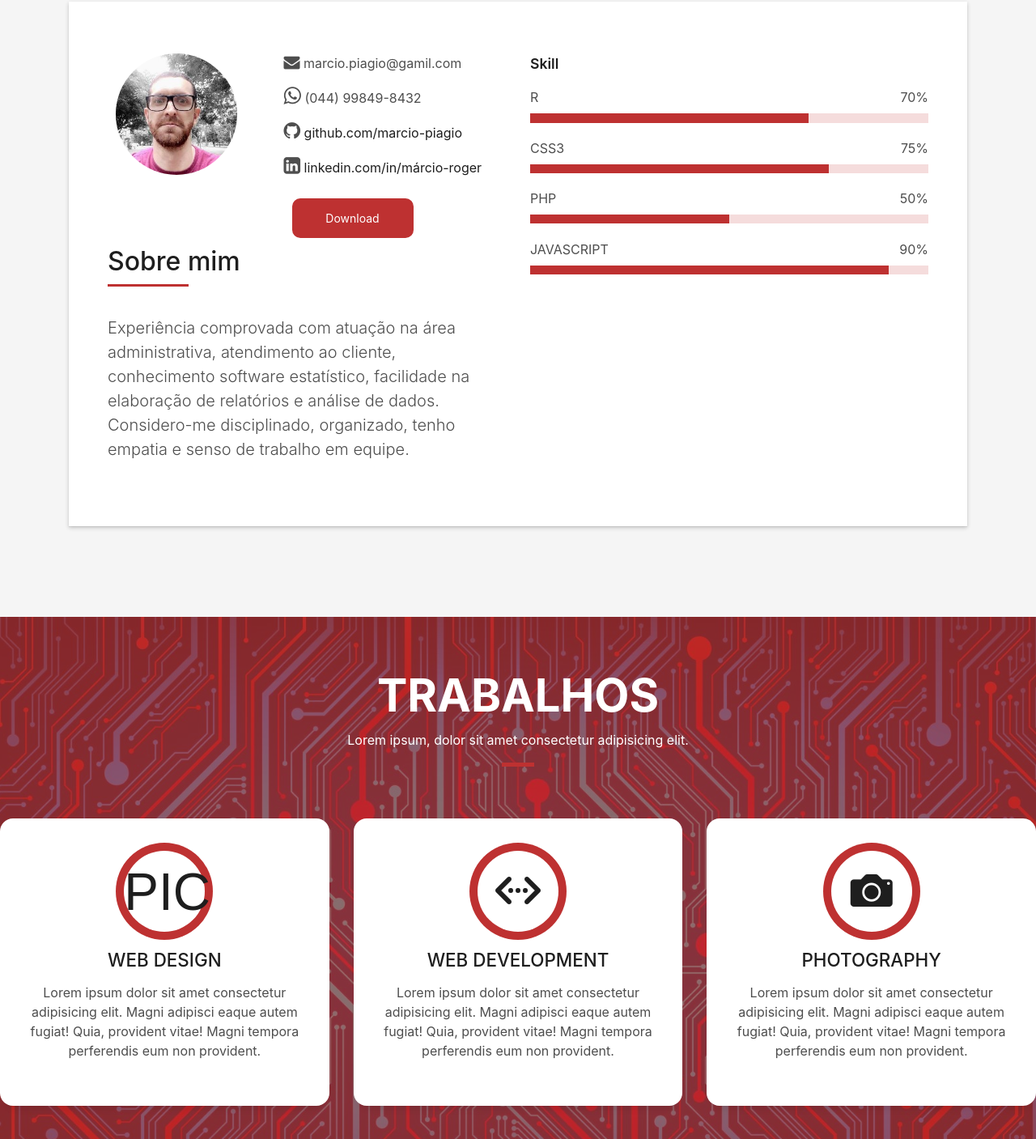
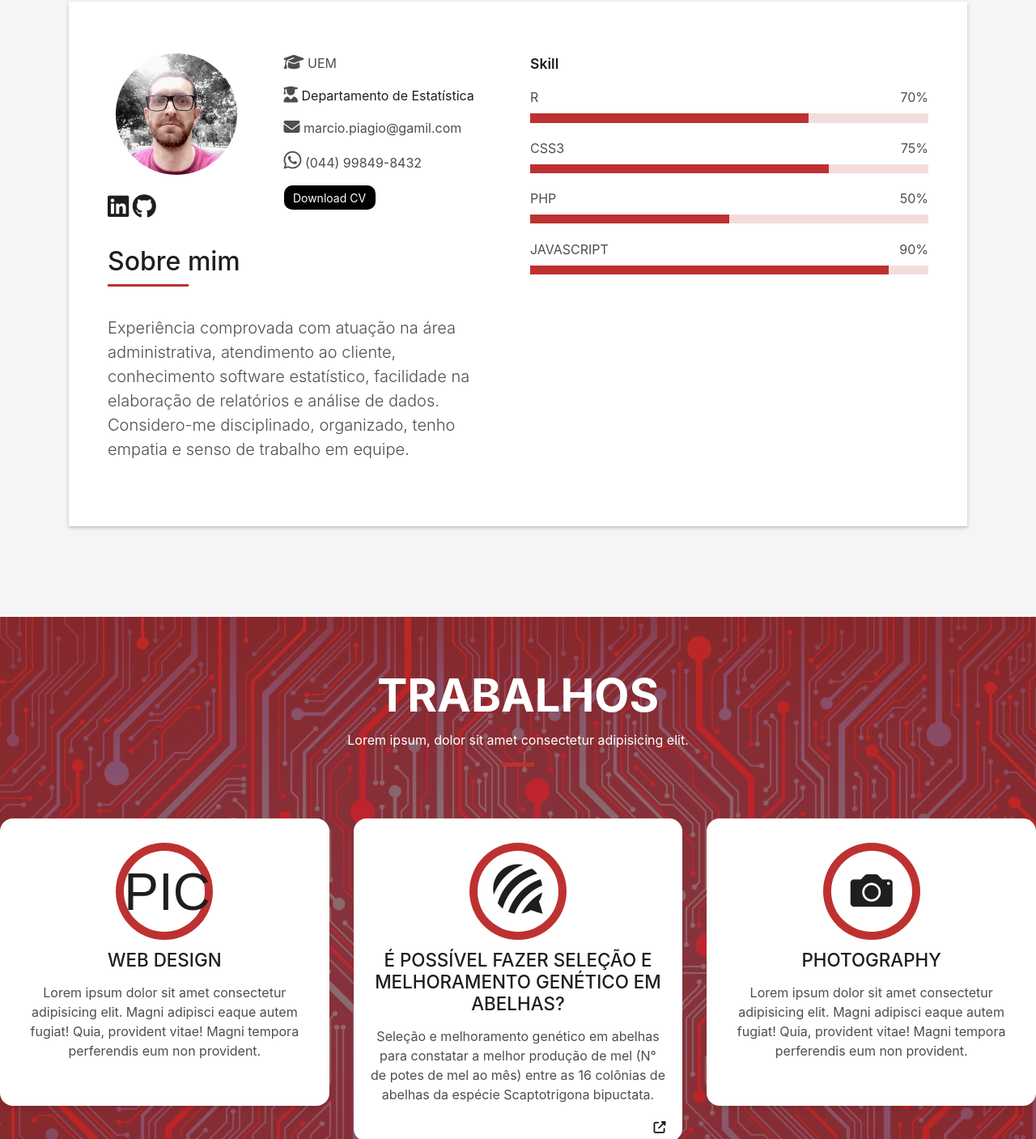
Before and after one commit to marcio-piagio/marcio-piagio.github.io, a plain HTML site: page index.html in a window 1280 px wide. Shown: the part 862-2269 px from the top of the page at 81% size. Drawn offline with Linux system fonts and the light colour scheme; files whose address does not match are found by name.

Commit message:
incluindo trabalho
abelhas

```diff
--- a/css/style-red.css
+++ b/css/style-red.css
@@ -1308,39 +1308,38 @@ footer .credits a {
 .button {
   display: inline-block;
   border-radius: 10px;
-  background-color: #be3131;
+  background-color: black;
   border: none;
   color: #FFFFFF;
   text-align: center;
   font-size: 14px;
-  padding: 14px;
-  width: 150px;
-  transition: all 0.9s;
-  cursor: pointer;
-  margin: 10px;
+  width: 113px;
+  height: 30px;
+  /* transition: all 0.9s; */
+  /* cursor: pointer; */
 }
 
-.button span {
+/* .button span {
   cursor: pointer;
   display: inline-block;
   position: relative;
   transition: 0.9s;
-}
+} */
 
-.button span:after {
+/* .button span:after {
   content: 'CV';
   position: absolute;
   opacity: 0;
   top: 0;
   right: -100px;
   transition: 0.9s;
-}
+} */
 
-.button:hover span {
+/* .button:hover span {
   padding-right: 25px;
 }
 
 .button:hover span:after {
   opacity: 1;
   right: 0;
-}
+} */
--- a/index.html
+++ b/index.html
@@ -22,6 +22,8 @@
 
   <!-- Main Stylesheet File -->
   <link href="css/style-red.css" rel="stylesheet">
+  <script src="https://kit.fontawesome.com/5d9d6cc817.js" crossorigin="anonymous"></script>
+
 
 </head>
 
@@ -30,7 +32,7 @@
   <!--/ Nav Star /-->
   <nav class="navbar navbar-b navbar-trans navbar-expand-md fixed-top" id="mainNav">
     <div class="container">
-      <a class="navbar-brand js-scroll" href="#page-top"><span class="ico-circle-top"><i class="ion-stats-bars"></i></span></a>
+      <a class="navbar-brand js-scroll" href="#page-top"><i class="fa fa-pie-chart zoom" style="font-size:35px"></i></span></a>
       <button class="navbar-toggler collapsed" type="button" data-toggle="collapse" data-target="#navbarDefault"
         aria-controls="navbarDefault" aria-expanded="false" aria-label="Toggle navigation">
         <span>R</span>
@@ -64,7 +66,7 @@
       <div class="table-cell">
         <div class="container">
           <!--<p class="display-6 color-d">Hello, world!</p>-->
-          <h1 class="intro-title mb-4">Olá, sou Márcio</h1>
+          <h1 class="intro-title mb-4">Olá, meu nome é Márcio</h1>
           <p class="intro-subtitle"><span class="text-slider-items">Graduando em Estatística, Cientista de dados</span><strong class="text-slider"></strong></p>
           <!-- <p class="pt-3"><a class="btn btn-primary btn js-scroll px-4" href="#about" role="button">Learn More</a></p> -->
         </div>
@@ -84,18 +86,23 @@
                   <div class="col-sm-6 col-md-5">
                     <div class="about-img">
                       <img src="img/testimonial-2.jpg" class="img-fluid b-shadow-a img-cir zoom" alt="">
+                      <br> <br>
+                      <p> <span><a href="https://www.linkedin.com/in/m%C3%A1rcio-roger-586a9b210/" target="_blank" rel="external"><i class="fa fa-linkedin-square zoom" style="font-size:30px"></i></a></span>
+                          <span><a href="https://github.com/marcio-piagio" target="_blank" rel="external"><i class="fa fa-github zoom" style="font-size:30px"></i></a></span>
+                          </p>
                     </div>
                   </div>
                   <div class="col-sm-6 col-md-7">
-                    <div class="about-info">
+                    <div class="about-img">
+                      <p><i style='font-size:20px' class='fas'>&#xf19d;</i> <span>UEM</span></p>
+                      <p><i style='font-size:20px' class='fas'>&#xf501;</i> <span><a href="http://www.des.uem.br/" target="_blank" rel="external">Departamento de Estatística</a></span></p>
                       <p><i class="fa fa-envelope" style="font-size:20px"></i> <span>marcio.piagio@gamil.com</span></p>
                       <p><i class="fa fa-whatsapp" style="font-size:25px"></i>  <span>(044) 99849-8432</span></p>
-                      <p><i class="fa fa-github" style="font-size:24px"></i>  <span><a href="https://github.com/marcio-piagio">github.com/marcio-piagio</a></span></p>
-                      <p><i class="fa fa-linkedin-square" style="font-size:24px"></i>  <span><a href="https://www.linkedin.com/in/m%C3%A1rcio-roger-586a9b210/">linkedin.com/in/márcio-roger</a></span></p>
-                      <a href="img/curriculo.pdf" download="marcio-piagio.pdf"><button class="button zoom" style="vertical-align:middle"><span>Download</span></button></a>
+                      <a href="img/curriculo.pdf" download="marcio-piagio.pdf" target="_blank"><button class="button zoom" style="vertical-align:middle"><span>Download CV</span></button></a>
                     </div>
                   </div>
                 </div>
+
                 <div class="about-me pt-4 pt-md-0">
                   <div class="title-box-2">
                     <h5 class="title-left">
@@ -183,16 +190,16 @@
         <div class="col-md-4">
           <div class="service-box">
             <div class="service-ico">
-              <span class="ico-circle"><i class="ion-code-working"></i></span>
+              <span class="ico-circle"><i class='fab fa-forumbee' style='font-size:70px'></i></span>
             </div>
             <div class="service-content">
-              <h2 class="s-title">Web Development</h2>
+              <h2 class="s-title">É possível fazer seleção e melhoramento genético em abelhas?
+              </h2>
               <p class="s-description text-center">
-                Lorem ipsum dolor sit amet consectetur adipisicing elit. Magni adipisci eaque autem fugiat! Quia,
-                provident vitae! Magni
-                tempora perferendis eum non provident.
+                Seleção e melhoramento genético em abelhas para constatar a melhor produção de mel (N° de potes de mel ao mês) entre as 16 colônias de abelhas da espécie Scaptotrigona bipuctata.
               </p>
             </div>
+            <p style="text-align: right; margin-bottom: -0.9cm;"><a href="https://marcio-piagio.github.io/Portfolio/abelhas/abelhas.html" target="_blank" rel="external"><i class='fas fa-external-link-alt zoom' style='font-size:15px '></i></a></p>
           </div>
         </div>
         <div class="col-md-4">
```
